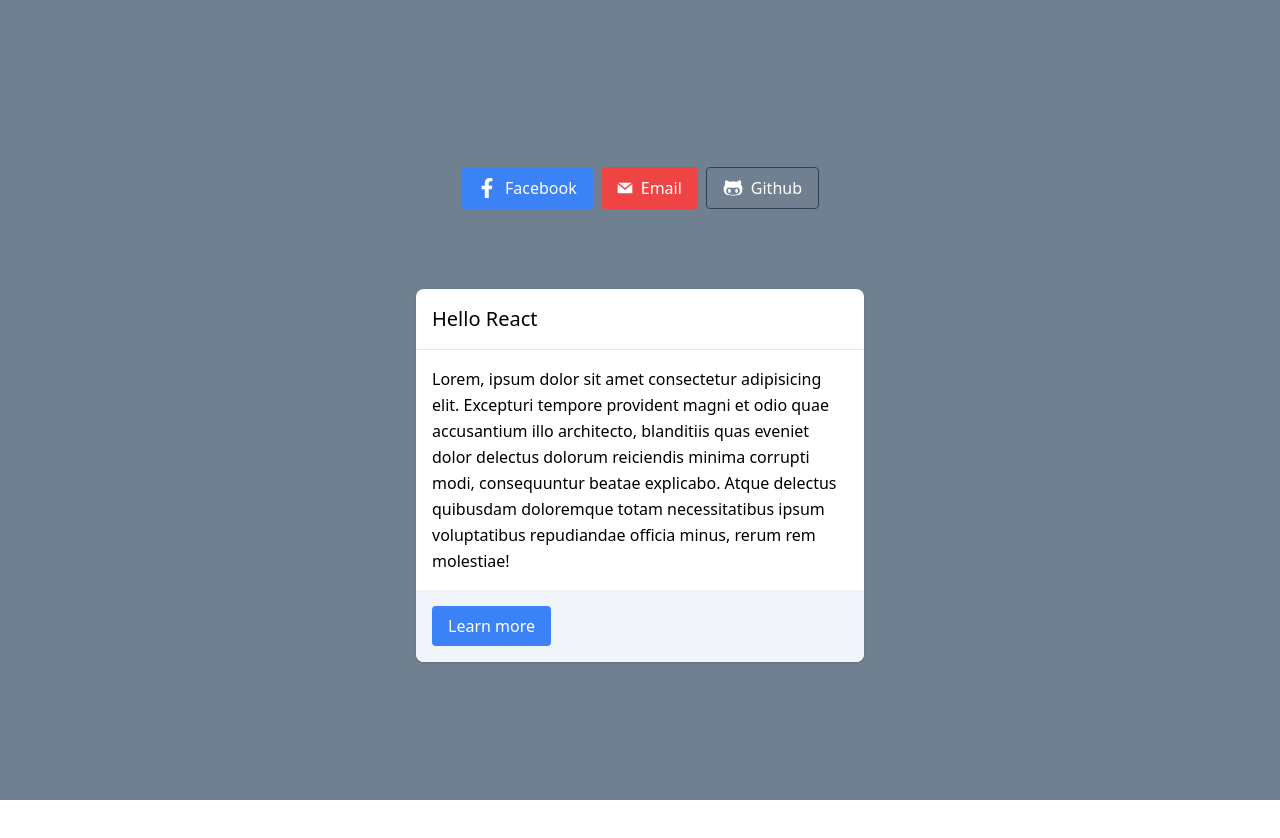
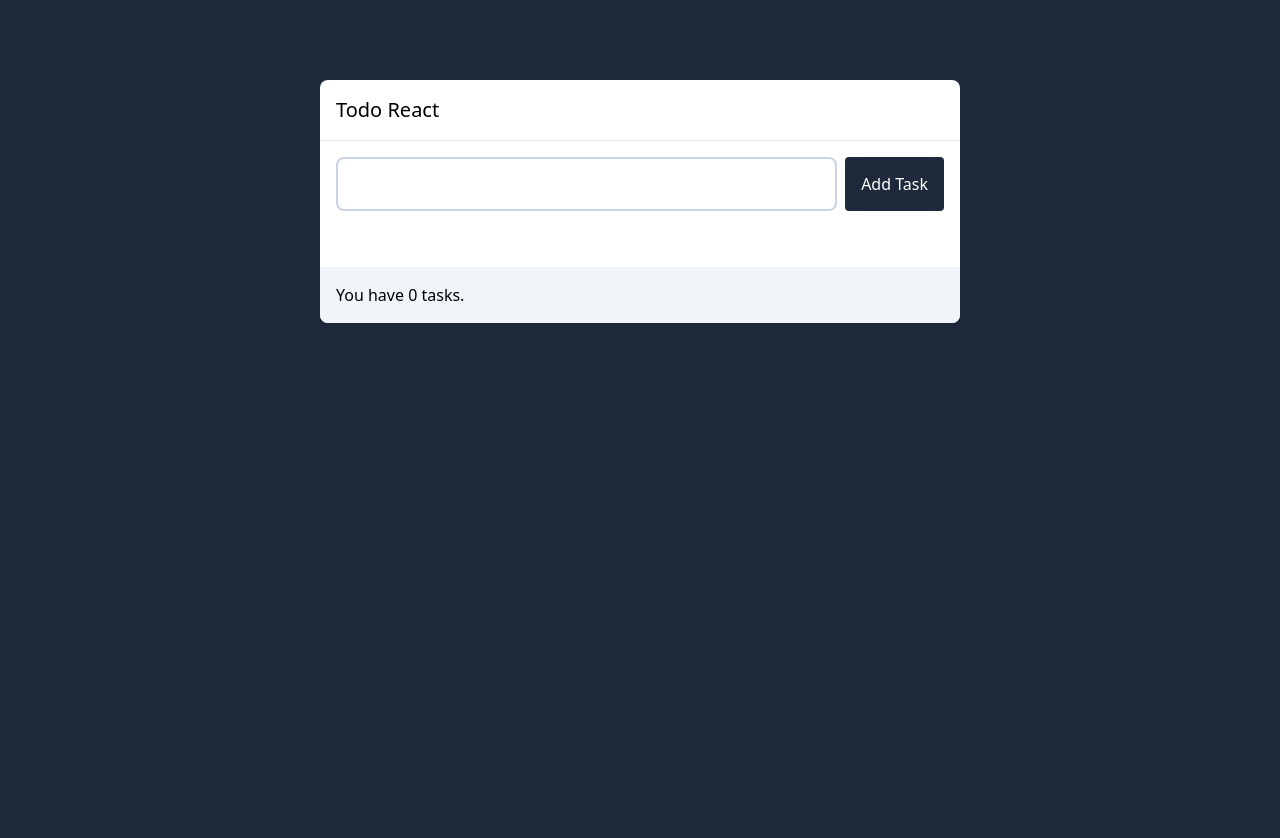
Before and after one commit to ramaherdianto/testing-react, a React (Vite) app: page / in a window 1280 px wide. Shown: the top 838 px of the page. Before the commit the page ends 800 px from the top, so only its background shows below. Built offline with nearby package versions, Linux system fonts and the light colour scheme.

Commit message:
feat: state manipulation and create Todo with the complete and delete features

```diff
--- a/src/App.jsx
+++ b/src/App.jsx
@@ -3,38 +3,13 @@ import { FaFacebookF, FaGithubAlt } from 'react-icons/fa';
 import { GrMail } from 'react-icons/gr';
 import Button from './components/Button';
 import Card from './components/Card';
+import { Input } from './components/Input';
+import { Todo } from './components/Todo';
 
 function App() {
     return (
-        <div className='App min-h-screen flex flex-col justify-center items-center'>
-            <div className='flex mt-7 gap-2'>
-                <Button type='button' onClick={() => console.log('Ragister dengan Facebook')}>
-                    <FaFacebookF className='w-5 h-5 stroke-1' />
-                    Facebook
-                </Button>
-                <Button className='bg-red-500' type='submit' onClick={() => console.log('Login dengan Email')}>
-                    <GrMail />
-                    Email
-                </Button>
-                <Button className='bg-transparent border border-slate-700 text-black' type='button' onClick={() => console.log('Ragister dengan Github')}>
-                    <FaGithubAlt className='w-5 h-5 stroke-1' />
-                    Github
-                </Button>
-            </div>
-
-            <div className='max-w-md mt-20'>
-                <Card>
-                    <Card.Title>Hello React</Card.Title>
-                    <Card.Body>
-                        Lorem, ipsum dolor sit amet consectetur adipisicing elit. Excepturi tempore provident magni et odio quae accusantium illo architecto, blanditiis quas eveniet dolor delectus
-                        dolorum reiciendis minima corrupti modi, consequuntur beatae explicabo. Atque delectus quibusdam doloremque totam necessitatibus ipsum voluptatibus repudiandae officia minus,
-                        rerum rem molestiae!
-                    </Card.Body>
-                    <Card.Footer>
-                        <Button>Learn more</Button>
-                    </Card.Footer>
-                </Card>
-            </div>
+        <div className='App bg-slate-800 min-h-screen flex flex-col justify-center items-center'>
+            <Todo />
         </div>
     );
 }
--- a/src/components/Button.jsx
+++ b/src/components/Button.jsx
@@ -5,7 +5,7 @@ const Button = (props) => {
         <>
             <button
                 {...props}
-                className={`${className} flex gap-x-2 items-center text-white px-4 py-2 rounded`}
+                className={`${className} flex gap-x-2 items-center whitespace-nowrap text-white px-4 py-2 rounded`}
             >
                 {text || children}
             </button>
--- /dev/null
+++ b/src/components/Input.jsx
@@ -0,0 +1,11 @@
+import React from 'react';
+
+export const Input = ({ type = 'text', ...props }) => {
+    return (
+        <input
+            {...props}
+            className='border-2 p-3 w-full transition duration-300 text-slate-500 focus:ring focus:ring-blue-200 focus:outline-none border-slate-300 rounded-lg'
+            type={type}
+        />
+    );
+};
--- /dev/null
+++ b/src/components/Todo.jsx
@@ -0,0 +1,95 @@
+import React from 'react';
+import { useState } from 'react';
+import Button from './Button';
+import Card from './Card';
+import { Input } from './Input';
+
+export const Todo = () => {
+    const [newTask, setNewTask] = useState('');
+    const [tasks, setTasks] = useState([]);
+
+    const handleSubmit = (e) => {
+        e.preventDefault();
+        setTasks((prevTasks) => [
+            ...prevTasks,
+            {
+                id: Math.floor(Math.random() * Date.now()),
+                name: newTask,
+                completed: false,
+            },
+        ]);
+        setNewTask('');
+    };
+
+    const handleCompleted = (id) => {
+        const updateTask = tasks.map((task) => {
+            if (id === task.id) {
+                return {
+                    ...task,
+                    completed: !task.completed,
+                };
+            }
+            return task;
+        });
+        setTasks(updateTask);
+    };
+
+    const handleRemove = (id) => {
+        const removeTask = tasks.filter((task) => task.id !== id);
+        setTasks(removeTask);
+    };
+
+    return (
+        <div className='w-[50%] min-h-screen mt-20'>
+            <Card>
+                <Card.Title>Todo React</Card.Title>
+                <Card.Body>
+                    <form onSubmit={handleSubmit}>
+                        <div className='flex gap-2 mb-10'>
+                            <Input
+                                value={newTask}
+                                onChange={(e) => setNewTask(e.target.value)}
+                                required
+                            />
+
+                            <Button className='bg-slate-800' type='submit'>
+                                Add Task
+                            </Button>
+                        </div>
+                    </form>
+
+                    {tasks.length > 0 ? (
+                        <ol className='space-y-4'>
+                            {tasks.map((task) => (
+                                <li key={task.id}>
+                                    <div className='flex justify-between items-center'>
+                                        <span>
+                                            {task.name}
+                                            {task.completed ? '✅' : '❌'}
+                                        </span>
+
+                                        <div className='flex gap-4'>
+                                            <button
+                                                onClick={() => handleCompleted(task.id)}
+                                                className='px-2 py-1 border border-slate-500'
+                                            >
+                                                {task.completed ? 'Completed' : 'Incompleted'}
+                                            </button>
+                                            <button
+                                                onClick={() => handleRemove(task.id)}
+                                                className='px-2 py-1 border border-red-500'
+                                            >
+                                                remove
+                                            </button>
+                                        </div>
+                                    </div>
+                                </li>
+                            ))}
+                        </ol>
+                    ) : null}
+                </Card.Body>
+                <Card.Footer>You have {tasks.length} tasks.</Card.Footer>
+            </Card>
+        </div>
+    );
+};
--- a/src/style.scss
+++ b/src/style.scss
@@ -1,3 +1,3 @@
-.App {
-    background-color: slategrey;
-}
+// .App {
+//     background-color: slategrey;
+// }
```
